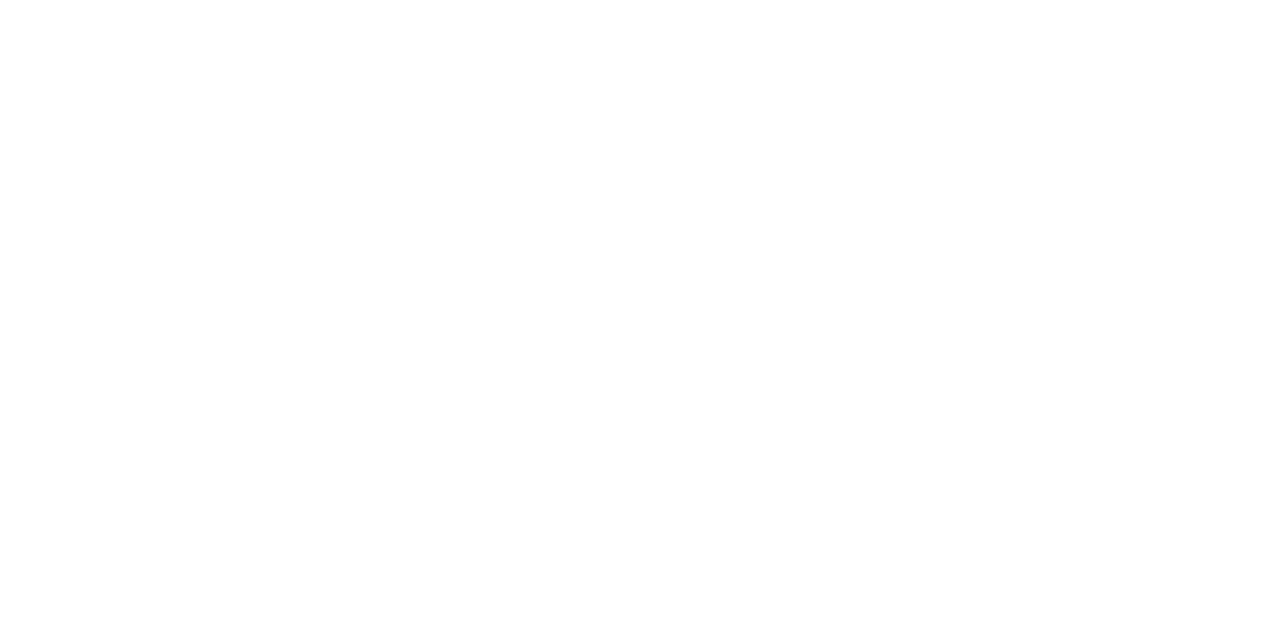
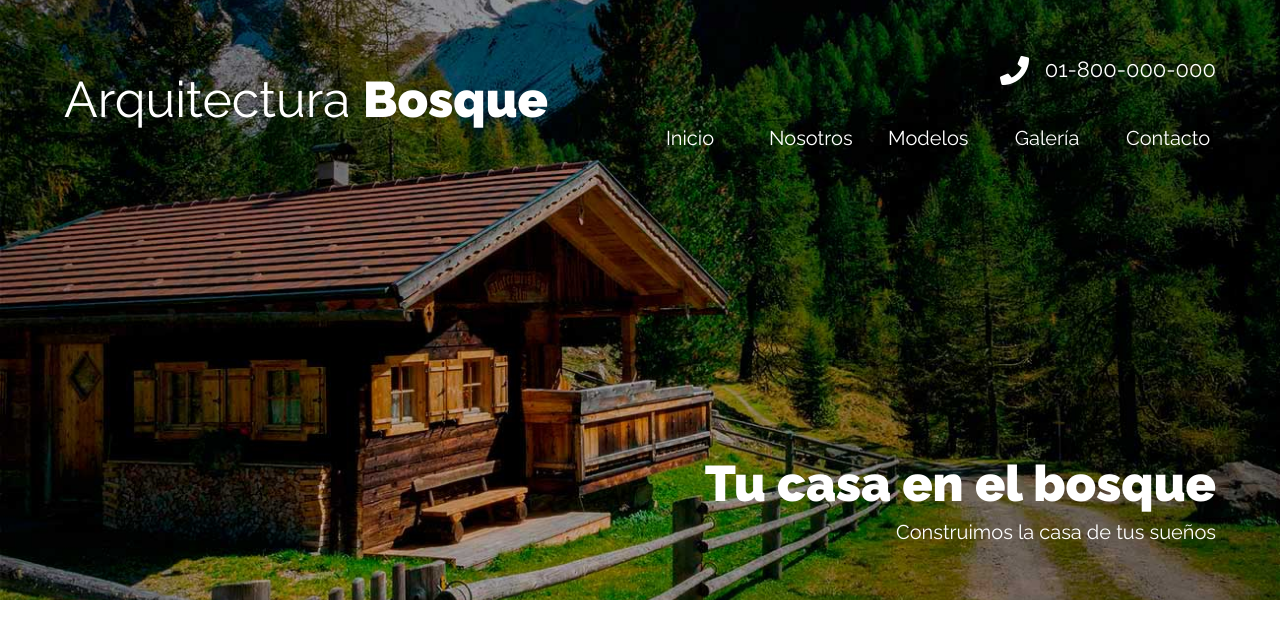
Before and after one commit to TaielNxz/sass-course-03-arquitectura, a plain HTML site: page index.html in a window 1280 px wide. Drawn offline with Linux system fonts and the light colour scheme.

Commit message:
add header

```diff
--- a/css/styles.css
+++ b/css/styles.css
@@ -51,7 +51,7 @@ img {
     display: block;
 }
 
-.contenedor {
+.conteiner {
     max-width: 120rem;
     margin: 0 auto;
     width: 90%;
@@ -69,3 +69,141 @@ img {
     background-color: var(--grey);
     color: var(--white);
 }
+
+/* ==== header ==== */
+
+.header {
+    background-image: url(../img/hero.jpg);
+    background-repeat: no-repeat;
+    background-position: center center;
+    background-size: cover;
+    color: var(--white);
+}
+
+.content-header {
+    display: flex;
+    flex-direction: column;
+    justify-content: space-between;
+    min-height: 60rem;
+    padding: 5rem 0;
+}
+
+@media (min-width: 768px) {
+    .header-top {
+        display: grid;
+        grid-template-columns: repeat( 2, 1fr );
+    }
+}
+
+.site-name {
+    text-align: center;
+    font-size: 3rem;
+    font-weight: 400;
+}
+
+.site-name span {
+    font-weight: 900;
+}
+
+@media (min-width: 768px) {
+    .site-name {
+        text-align: left;
+        font-size: 5rem;
+        margin: 2rem 0;
+    }
+}
+
+.contact {
+    display: flex;
+    flex-direction: column;
+}
+
+@media (min-width: 768px) {
+    .contact {
+        align-items: flex-end;
+    }
+}
+
+.phone {
+    display: flex;
+    justify-content: center;
+    align-items: center;
+    color: var(--white);
+    font-size: 2.2rem;
+    margin-bottom: 2rem;
+}
+
+.phone::before {
+    content: '';
+    display: block;
+    width: 4rem;
+    height: 4rem;
+    background-image: url(../img/telefono.png);
+    background-repeat: no-repeat;
+    background-position: center center;
+    margin-right: 1rem;
+}
+
+.nav {
+    width: 100%;
+    display: flex;
+    flex-direction: column;
+    justify-content: space-between;
+}
+.nav-link {
+    width: 100%;
+    padding: 1rem;
+    color: var(--white);
+    text-align: center;
+    font-size: 2rem;
+}
+
+@media (min-width: 768px) {
+    .nav {
+        flex-direction: row;
+    }
+    .nav-link {
+        width: 10rem;
+        padding: 1rem;
+        color: var(--white);
+        text-align: center;
+        font-size: 2rem;
+    }
+}
+
+.nav-link:hover {
+    background-color: hsla(0, 0%, 85%, 0.5);
+}
+
+.header-bottom {
+    display: flex;
+    flex-direction: column;
+    align-items: center;
+    text-align: center;
+    margin-top: 5rem;
+}
+
+.header-bottom h2,
+.header-bottom p {
+    margin: 0;
+}
+
+.header-bottom h2 {
+    font-size: 3rem;
+}
+
+.header-bottom p {
+    font-size: 1.6rem;
+}
+
+@media (min-width: 768px) {
+    .header-bottom {
+        align-items: flex-end;
+    }
+    .header-bottom h2 {
+       font-size: 5rem;
+    }
+    .header-bottom p {
+       font-size: 2rem;
+    }
+}
--- a/index.html
+++ b/index.html
@@ -15,6 +15,30 @@
     <link rel="stylesheet" href="css/styles.css">
 </head>
 <body>
-
+    <header class="header">
+        <div class="conteiner content-header">
+            <div class="header-top">
+                <div>
+                    <h1 class="site-name">Arquitectura <span>Bosque</span></h1>
+                </div>
+                <div class="contact">
+                    <div>
+                        <a class="phone" href="tel:01-800-0000-000">01-800-000-000</a>
+                    </div>
+                    <nav class="nav">
+                        <a class="nav-link" href="#">Inicio</a>
+                        <a class="nav-link" href="#">Nosotros</a>
+                        <a class="nav-link" href="#">Modelos</a>
+                        <a class="nav-link" href="#">Galería</a>
+                        <a class="nav-link" href="#">Contacto</a>
+                    </nav>
+                </div>
+            </div>
+            <div class="header-bottom">
+                <h2>Tu casa en el bosque</h2>
+                <p>Construimos la casa de tus sueños</p>
+            </div>
+        </div>
+    </header>
 </body>
 </html>
```
